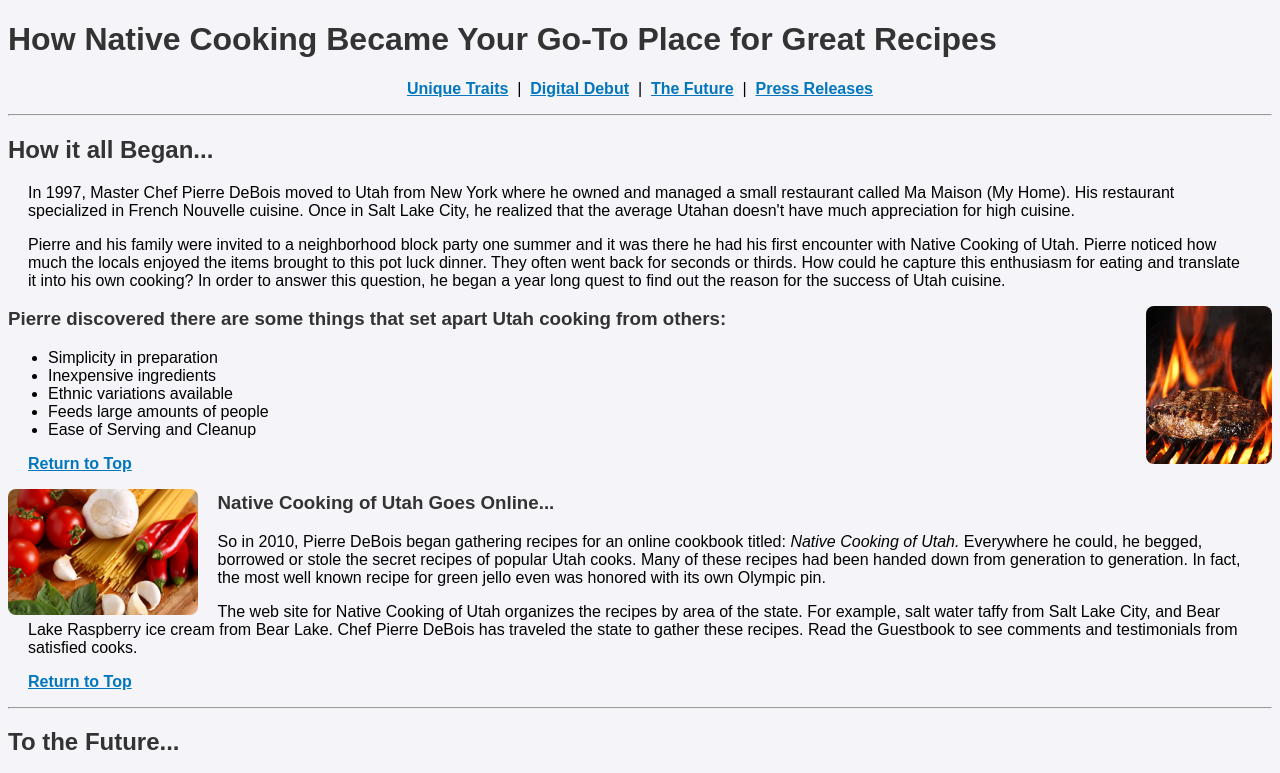
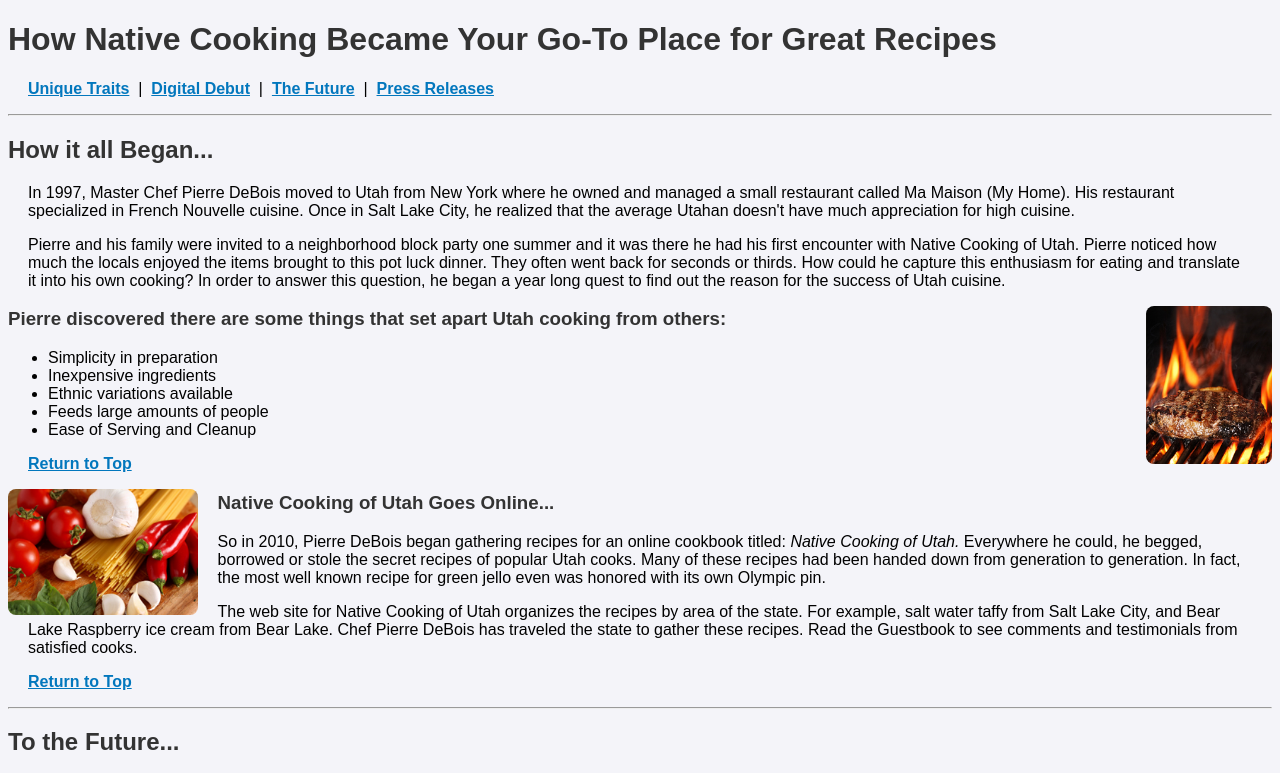
Before and after one commit to ScottWMuir/INFO2420, a plain HTML site: page Projects/Project3/AboutUs.html.html in a window 1280 px wide. Shown: the top 773 px of the page. Drawn offline with Linux system fonts and the light colour scheme.

Commit message:
Update AboutUs.html.html

```diff
--- a/Projects/Project3/AboutUs.html.html
+++ b/Projects/Project3/AboutUs.html.html
@@ -47,9 +47,9 @@ a:hover{
 </style>
 
 <h1 id="Top">How Native Cooking Became Your Go-To Place for Great Recipes</h1>
-<center><p><a href="#Unique">Unique Traits</a>&nbsp;&nbsp;|&nbsp;&nbsp;<a href="#DigitalDebut">Digital Debut</a>&nbsp;&nbsp;|&nbsp;&nbsp;<a href="#TheFuture">The Future</a>&nbsp;&nbsp;|&nbsp;&nbsp;<a href="#PressReleases">Press Releases</a>
+<p><a href="#Unique">Unique Traits</a>&nbsp;&nbsp;|&nbsp;&nbsp;<a href="#DigitalDebut">Digital Debut</a>&nbsp;&nbsp;|&nbsp;&nbsp;<a href="#TheFuture">The Future</a>&nbsp;&nbsp;|&nbsp;&nbsp;<a href="#PressReleases">Press Releases</a>
 </p>
-</center>
+
 <hr>
 <h2>How it all Began...</h2>
 <p>In 1997, Master Chef Pierre DeBois moved to Utah from New York where he owned and managed a small restaurant called Ma Maison (My Home).  His restaurant specialized in French Nouvelle cuisine.  Once in Salt Lake City, he realized that the average Utahan doesn't have much appreciation for high cuisine.</P>
```
